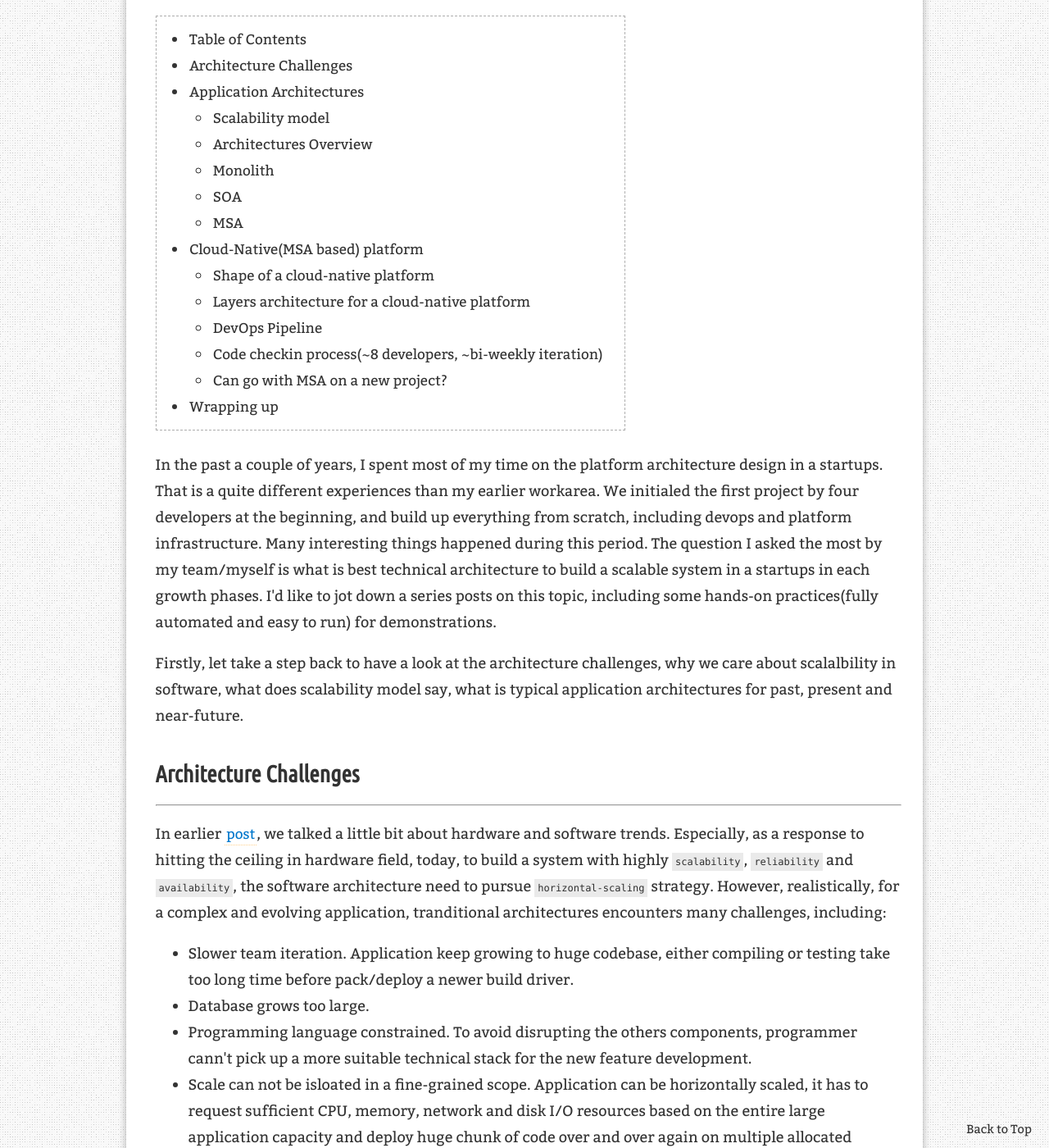
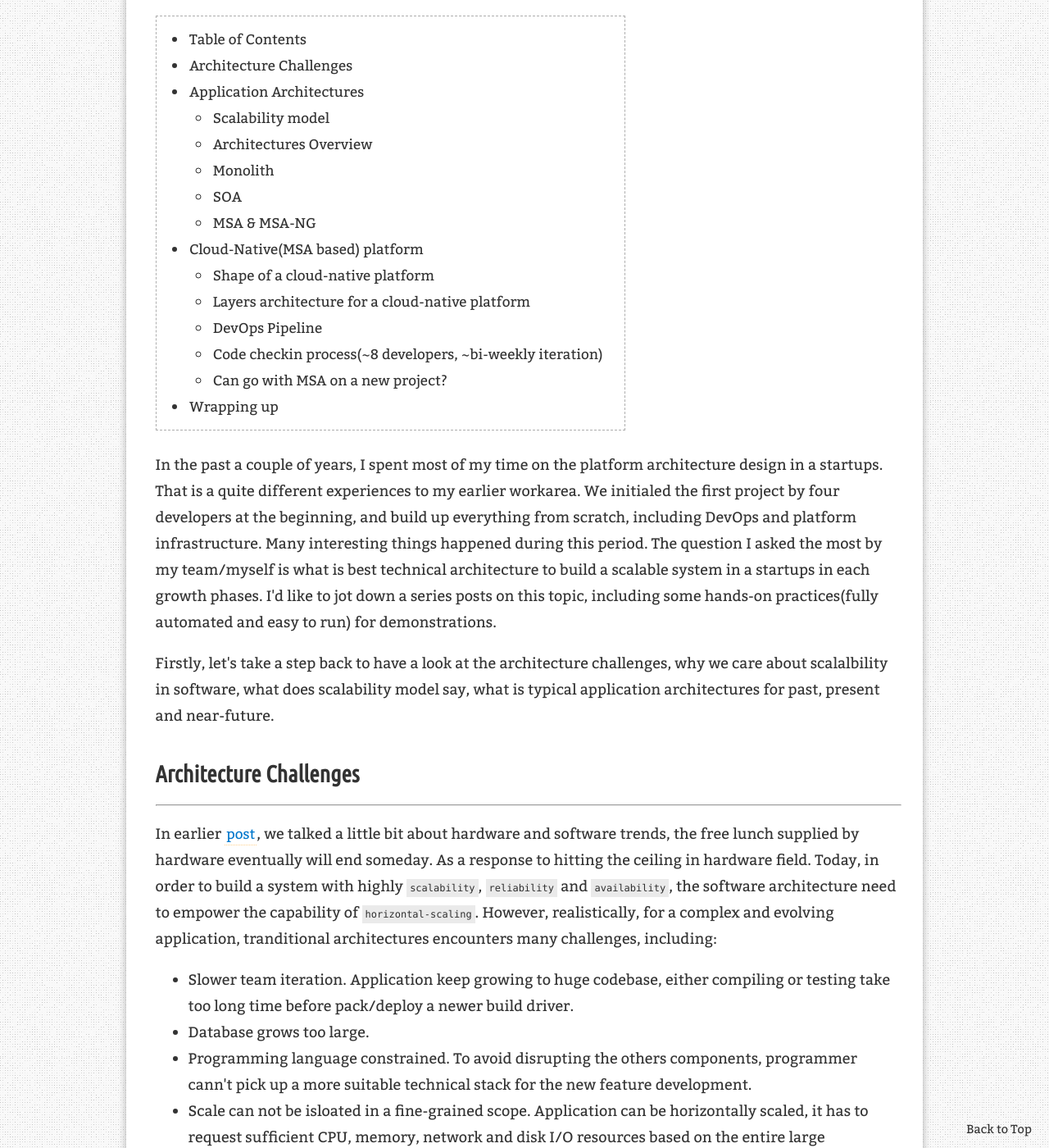
Before and after one commit to leezhenghui/leezhenghui.github.io, a Jekyll site: the page built from _posts/2018-10-10-build-a-scalable-system-basics.md, in a window 1280 px wide and 1400 px high, scrolled down 510 px. Shown: the whole window at 82% size. Built offline with Jekyll 4.4.1, drawn with Linux system fonts in a browser that asks for light colours; comment, search, counter and statistics services are not loaded; some of the changed text lies outside the part shown.

Commit message:
auto udpate by doc builder

```diff
--- a/_posts/2018-10-10-build-a-scalable-system-basics.md
+++ b/_posts/2018-10-10-build-a-scalable-system-basics.md
@@ -14,14 +14,14 @@
 * Kramdown table of contents
 {:toc .toc}
 
-In the past a couple of years, I spent most of my time on the platform architecture design in a startups. That is a quite different experiences than my earlier workarea. We initialed the first project by four developers at the beginning, and build up everything from scratch, including devops and platform infrastructure. Many interesting things happened during this period. The question I asked the most by my team/myself is what is best technical architecture to build a scalable system in a startups in each growth phases. I'd like to jot down a series posts on this topic, including some hands-on practices(fully automated and easy to run) for demonstrations.
+In the past a couple of years, I spent most of my time on the platform architecture design in a startups. That is a quite different experiences to my earlier workarea. We initialed the first project by four developers at the beginning, and build up everything from scratch, including DevOps and platform infrastructure. Many interesting things happened during this period. The question I asked the most by my team/myself is what is best technical architecture to build a scalable system in a startups in each growth phases. I'd like to jot down a series posts on this topic, including some hands-on practices(fully automated and easy to run) for demonstrations.
 
-Firstly, let take a step back to have a look at the architecture challenges, why we care about scalalbility in software, what does scalability model say, what is typical application architectures for past, present and near-future.
+Firstly, let's take a step back to have a look at the architecture challenges, why we care about scalalbility in software, what does scalability model say, what is typical application architectures for past, present and near-future.
 
 ## Architecture Challenges
 ---
 
-In earlier [post](https://leezhenghui.github.io/io-strategy/2017/11/11/io-strategy-motivation.html), we talked a little bit about hardware and software trends. Especially, as a response to hitting the ceiling in hardware field, today, to build a system with highly `scalability`, `reliability` and `availability`, the software architecture need to pursue `horizontal-scaling` strategy. However, realistically, for a complex and evolving application, tranditional architectures encounters many challenges, including:
+In earlier [post](https://leezhenghui.github.io/io-strategy/2017/11/11/io-strategy-motivation.html), we talked a little bit about hardware and software trends, the free lunch supplied by hardware eventually will end someday. As a response to hitting the ceiling in hardware field. Today, in order to build a system with highly `scalability`, `reliability` and `availability`, the software architecture need to empower the capability of `horizontal-scaling`. However, realistically, for a complex and evolving application, tranditional architectures encounters many challenges, including:
 - Slower team iteration. Application keep growing to huge codebase, either compiling or testing take too long time before pack/deploy a newer build driver.
 - Database grows too large.
 - Programming language constrained. To avoid disrupting the others components, programmer cann't pick up a more suitable technical stack for the new feature development.
@@ -32,7 +32,7 @@
 
 <img src="{{ site.url }}/assets/materials/build-scalable-system/stone_and_sand bottles.jpg" alt="Stone_and_Sand_Fill_In_Bottle">
 
-Obviously, we can take benefits by breaking a coarse-grained service into smaller pieces. But there is no real free lunch, on the way to that, we need to resolve many architectural and operational challenges, includes how to ensure each component should be implmented in a highly autonomy fashion, that means in whole software lifecycle of a component, it should be independent to other components. In the meanwhile, some higher level architecture should provides the capability of components orchestration, ensure they work together seamlessly just like they are running in a single process space. Notable, the technical challenges come from both **runtime** and **data** parts.(more details will be covered on them in upcoming posts in this series).
+Obviously, we can take benefits by breaking a coarse-grained service into smaller pieces. But there is no real free lunch, on the way to that, we need to resolve many architectural and operational challenges, includes how to ensure each component should be implmented in a highly autonomy fashion, that means in whole software lifecycle of a component, it should be independent to other components. In the meanwhile, the overall architecture should provides the capability of components orchestration, ensure they work together seamlessly just like they are running in a single process space. To achieve this, both **runtime** and **data** layers need significant technical innovation.(more details will be covered on them in upcoming posts in this series).
 
 With the background requirements mentioned above, Microservices Architecture(MSA) bring up after SOA, and provide an architectural design pattern to guide programmers developing a modern application as a suite of small autonomy services, each running in its own process, own its database, implemented by appropriate technical stack, and communicating with lightweight mechanisms, such as HTTP, gRPC API. It grows increasingly in recent years and soon become an popular approach to build cloud-native applictions. Indeed, the rapidly growing of the cloud confirms that more and more applications either being built upon cloud-native technology or start to do the cloud transformation.
 
@@ -150,7 +150,7 @@
 
 From architcture perspective, I believe the purpose of SOA is to provide the scalabity in `Y-axis`. In real world, SOA commonly go to the `ESB` pattern with ESB product. The ESB product take over most of technical challenges as a centralized Bus, including inter-communication challenges between services invocation, data format/protocol transformations, logging, routing, some powerful ESB also provide workflow, transaction(XA based) and compansation handling(BPMN or BPEL), etc. Apparently, ESB bring much benefits, especially simplify the service(provider and consumer) design/implmentation, hide the most hard parts in the ESB. But the drawbacks is, the centralized ESB product take too much capabilities, the worse thing is it contains not only _non-functional features_ but also heavy _business logic_, soon or later it will grow up to an other new monolith, which is centralized and not easy to scale out. ESB somewhat terminate the SOA on the way of `Y-axis`. In `Z-axis`, SOA spec does not deal with database design for services, so the data partition still be a horizontal scaling, no much difference than monolith.
 
-### MSA
+### MSA & MSA-NG
 
 It is a pity that SOA did not exploit `Y-axis` extremely. The programmers see this problem and bring up `MSA`. MSA grow based on SOA.
 
@@ -178,7 +178,7 @@
 
 The drawbacks are:
 - Complex infrastructure support
-- Deployment is faster, but become complex, it heavliy replies on the cooperations from devops, including: CI/CD, orchestration(e.g: traffic control part), etc
+- Deployment is faster, but become complex, it heavliy replies on the cooperations from DevOps, including: CI/CD, orchestration(e.g: traffic control part), etc
 - Harder to test, especially, an end2end testing
 - Data consistency challenge
 
@@ -234,7 +234,7 @@
 
 ### DevOps Pipeline
 
-<img src="{{ site.url }}/assets/materials/build-scalable-system/architecture-DevOps-workflow.png" alt="devops-pipeline">
+<img src="{{ site.url }}/assets/materials/build-scalable-system/architecture-DevOps-workflow.png" alt="DevOps-pipeline">
 
 ### Code checkin process(~8 developers, ~bi-weekly iteration)
 
```
Also changed, not shown: other parts of _posts/2018-10-10-build-a-scalable-system-basics.md (+1 -1 lines), assets/materials/inside-libev-libeio/inside-nodejs-conjuction-libev-libeio.png.
